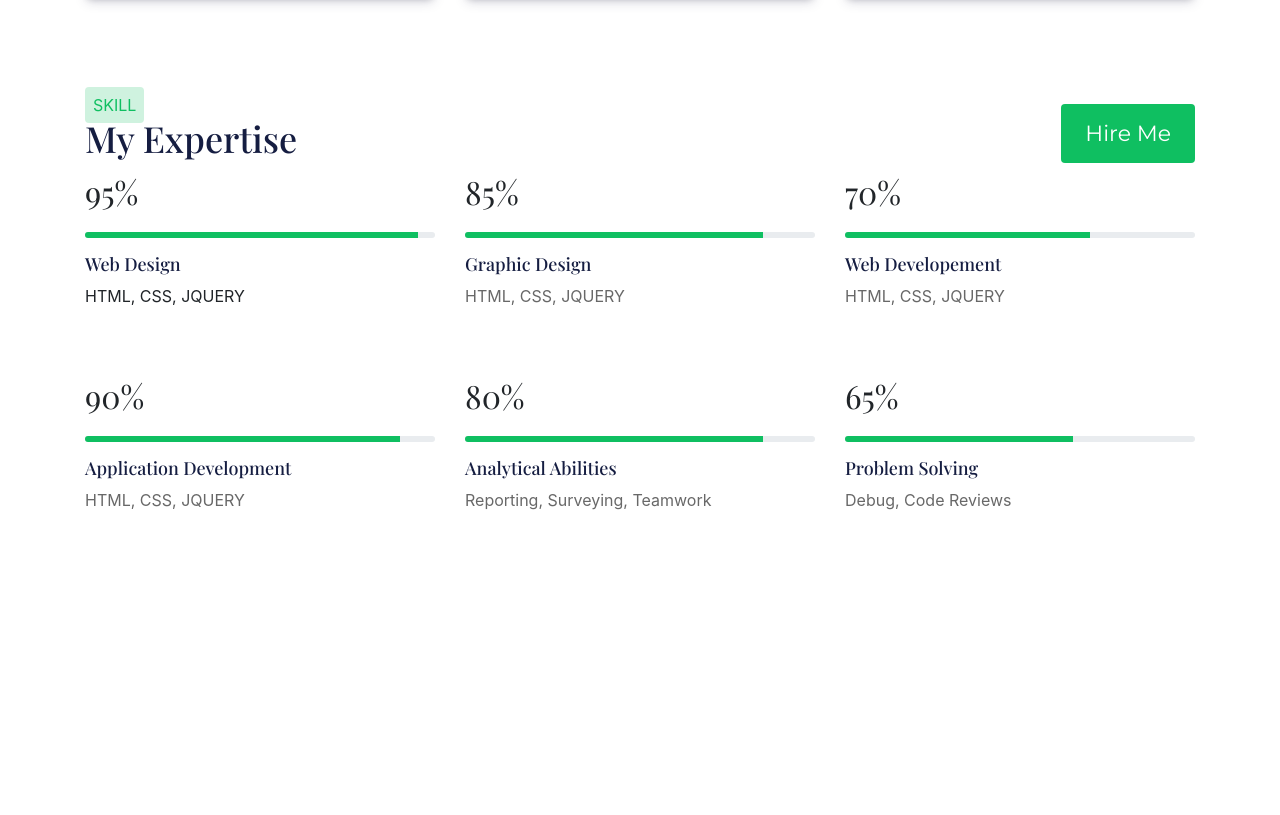
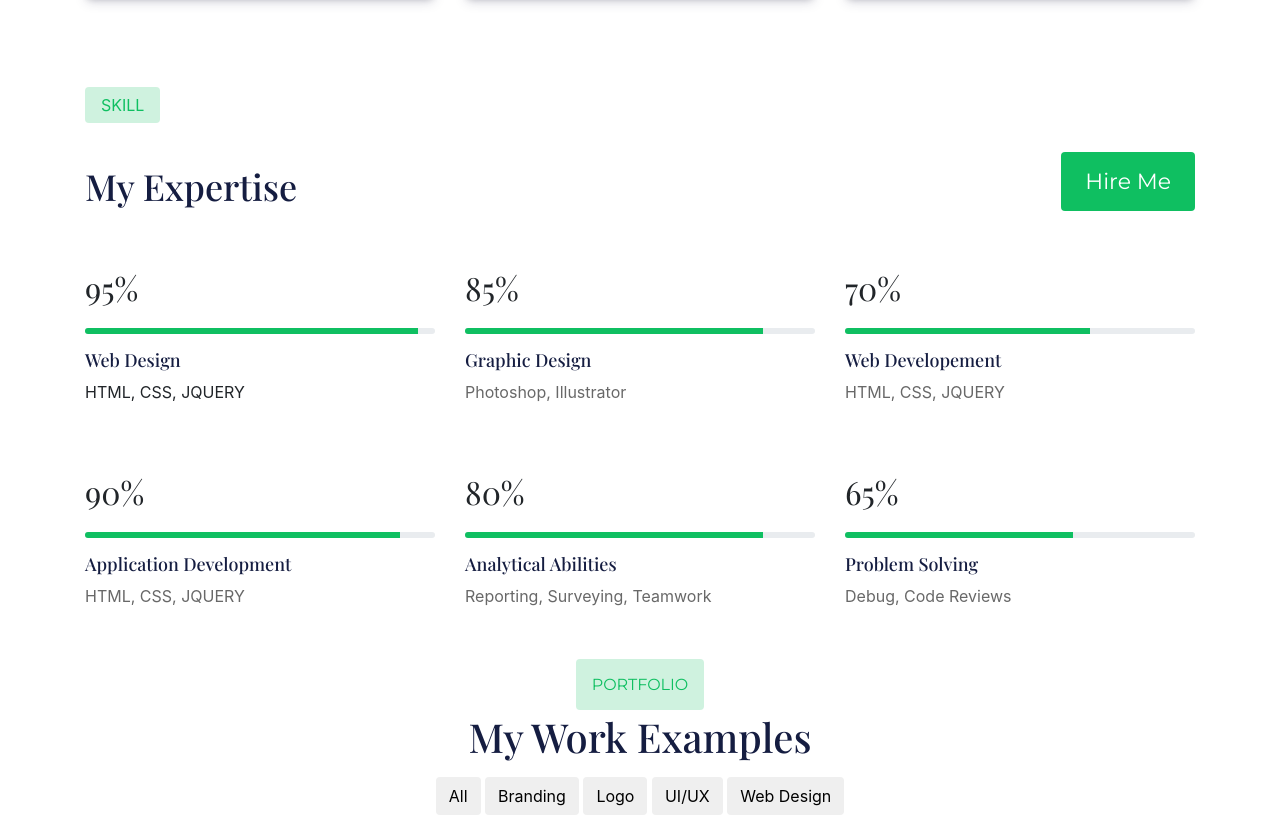
Before and after one commit to Simziglar/WebPortfolio, a website: page index.html in a window 1280 px wide. Shown: the part 2771-3586 px from the top of the page. Before the commit the page ends 3347 px from the top, so only its background shows below. Drawn offline with nearby package versions, Linux system fonts and the light colour scheme; a web font is replaced by a local one.

Commit message:
Update index.html

```diff
--- a/index.html
+++ b/index.html
@@ -238,9 +238,9 @@
 
           <div class="skills my-5">
             <div class="container">
-              <a class="color-primary color-primary-bg-2 p-2 rounded mt-5" href="#">SKILL</a>
+              <a class="color-primary color-primary-bg-2 py-2 px-3 rounded " href="#">SKILL</a>
 
-              <div class="clearfix">
+              <div class="clearfix my-5">
                 <span class="float-left"><h3 class="font-playfair color-secondary font-size-36">My Expertise</h3></span>
                 <span class="float-right"><a class="font-montserrat font-size-22 color-primary-bg color-whity px-4 py-3 rounded" href="#">Hire Me</a></span>
               </div>
@@ -261,7 +261,7 @@
                     <div class="progress-bar color-primary-bg" style="width: 85%"></div>
                   </div>
                   <h6 class="font-playfair color-secondary font-size-18 pt-3">Graphic Design</h6>
-                  <p class="color-gray">HTML, CSS, JQUERY</p>
+                  <p class="color-gray">Photoshop, Illustrator</p>
                 </div>
 
                 <div class="col-lg-4">
@@ -307,6 +307,28 @@
               </div>
             </div>
           </div>
+
+          <div class="portfolio">
+            <div class="container text-center">
+              <a class="font-montserrat  color-primary color-primary-bg-2 p-3 rounded " href="#">PORTFOLIO</a>
+              <h2 class=" my-3 font-playfair font-size-40 text-center color-secondary">My Work Examples</h2>
+
+              <div id="filters" class="button-group text-center">
+                <button class="btn is-checked" data-filter="*">All</button>
+                <button class="btn" data-filter=".branding">Branding</button>
+                <button class="btn" data-filter=".logo">Logo</button>
+                <button class="btn" data-filter=".ui_ux">UI/UX</button>
+                <button class="btn" data-filter=".web_design">Web Design</button>
+              </div>
+              <div class="grid">
+                <div class="grid-item Branding">
+
+                </div>
+              </div>
+
+
+            </div>
+          </div>
         </main>
     <!--End Main Site-->
      <!--Start Footer-->
```
